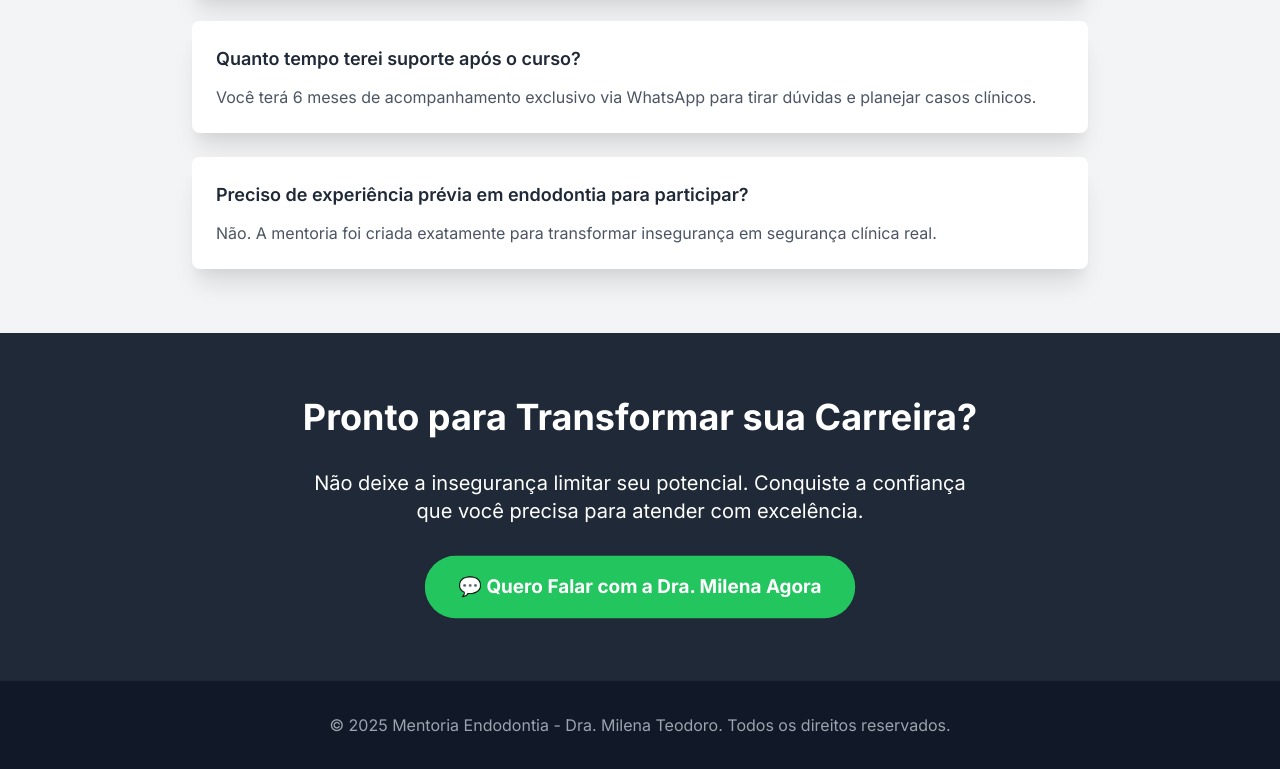
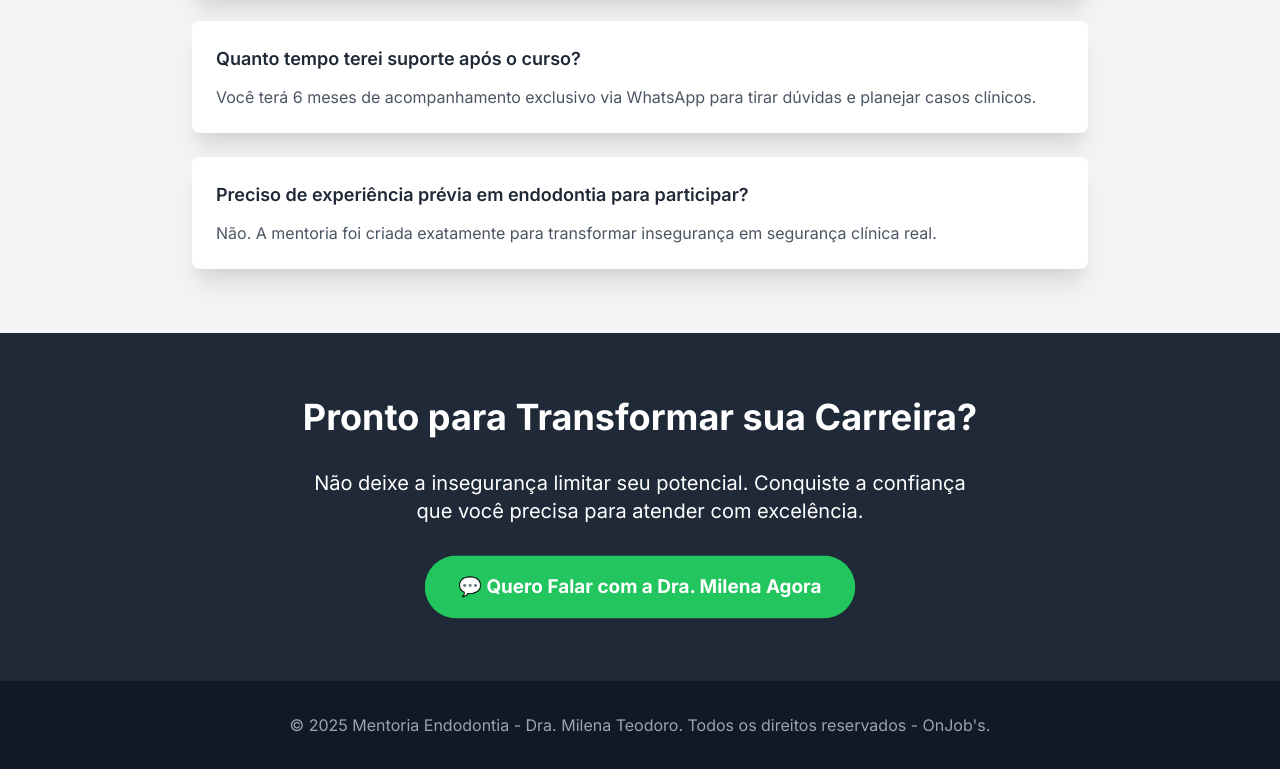
Before and after one commit to Gianvieira1/MENTORIA-ENDODONTIA, a plain HTML site: page index.html in a window 1280 px wide. Shown: the part 5116-5885 px from the top of the page. Drawn offline with nearby package versions, Linux system fonts and the light colour scheme.

Commit message:
Edição rodapé

```diff
--- a/index.html
+++ b/index.html
@@ -418,7 +418,7 @@
     <!-- Footer -->
     <footer class="bg-gray-900 text-white py-8">
         <div class="container mx-auto px-4 text-center">
-            <p class="text-gray-400">© 2025 Mentoria Endodontia - Dra. Milena Teodoro. Todos os direitos reservados.</p>
+            <p class="text-gray-400">© 2025 Mentoria Endodontia - Dra. Milena Teodoro. Todos os direitos reservados - OnJob's.</p>
         </div>
     </footer>
     <script>(function () { function c() { var b = a.contentDocument || a.contentWindow.document; if (b) { var d = b.createElement('script'); d.innerHTML = "window.__CF$cv$params={r:'96af8f0065576223',t:'MTc1NDQ5NDA0OS4wMDAwMDA='};var a=document.createElement('script');a.nonce='';a.src='/cdn-cgi/challenge-platform/scripts/jsd/main.js';document.getElementsByTagName('head')[0].appendChild(a);"; b.getElementsByTagName('head')[0].appendChild(d) } } if (document.body) { var a = document.createElement('iframe'); a.height = 1; a.width = 1; a.style.position = 'absolute'; a.style.top = 0; a.style.left = 0; a.style.border = 'none'; a.style.visibility = 'hidden'; document.body.appendChild(a); if ('loading' !== document.readyState) c(); else if (window.addEventListener) document.addEventListener('DOMContentLoaded', c); else { var e = document.onreadystatechange || function () { }; document.onreadystatechange = function (b) { e(b); 'loading' !== document.readyState && (document.onreadystatechange = e, c()) } } } })();</script>
```
